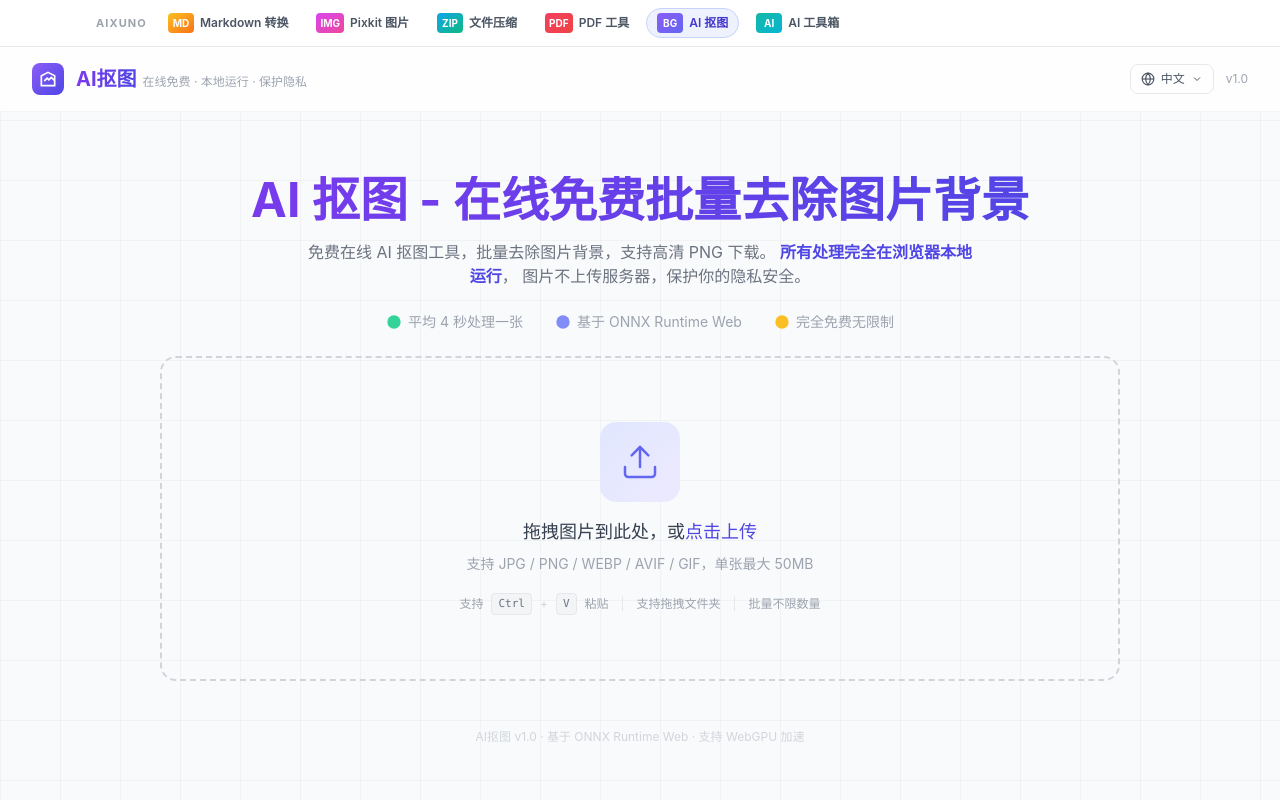
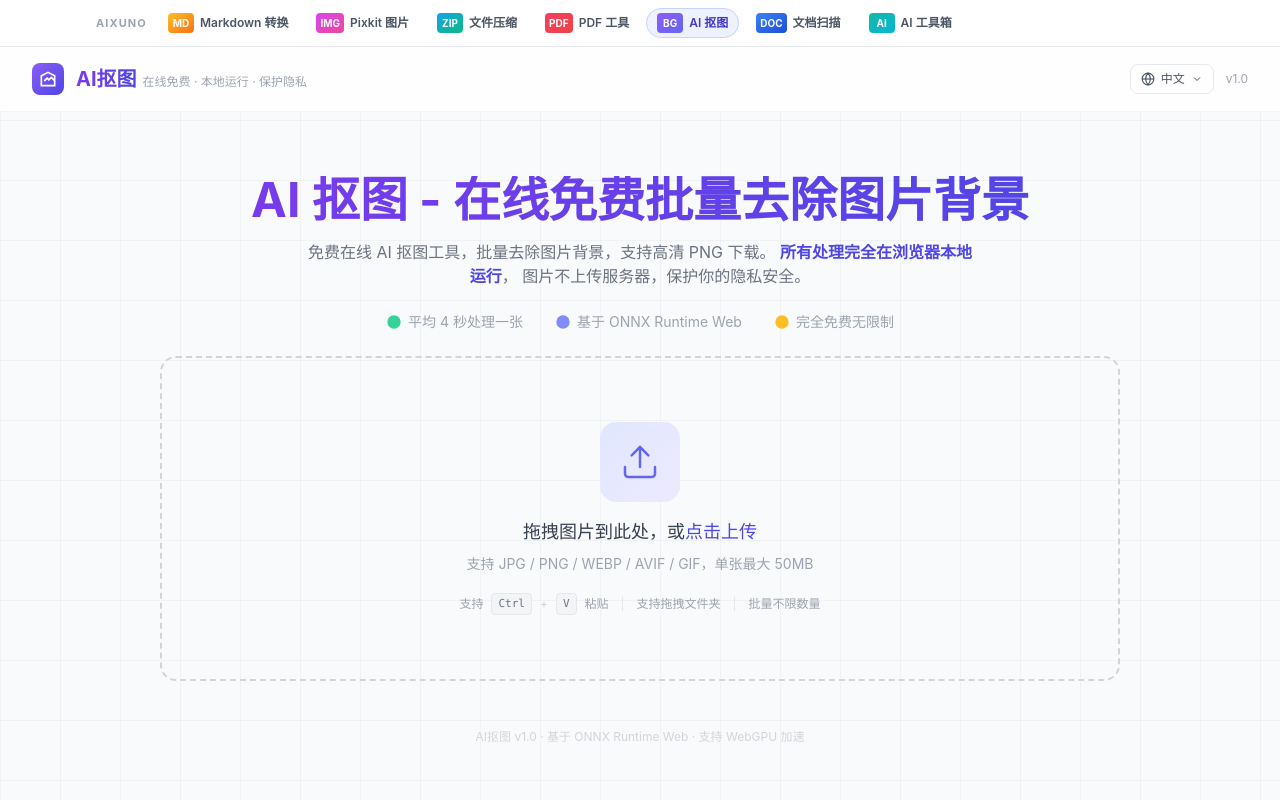
Before and after one commit to zhltzh/bg-remover, a Nuxt app in the folder bg-remover/: page / in a window 1280 px wide. Shown: the top 800 px of the page. Built offline with nearby package versions, Linux system fonts and the light colour scheme.

Commit message:
feat: 站群导航加入文档扫描（scan.aixuno.com）

```diff
--- a/bg-remover/components/SiteNetwork.vue
+++ b/bg-remover/components/SiteNetwork.vue
@@ -36,6 +36,7 @@ const SITES = [
   { id: 'compress', href: 'https://compress.aixuno.com/', mark: 'ZIP', label: '文件压缩', tone: 'from-sky-500 to-emerald-500' },
   { id: 'pdf', href: 'https://pdf.aixuno.com/', mark: 'PDF', label: 'PDF 工具', tone: 'from-rose-500 to-red-500' },
   { id: 'bg', href: 'https://bg.aixuno.com/', mark: 'BG', label: 'AI 抠图', tone: 'from-violet-500 to-indigo-500' },
+  { id: 'scan', href: 'https://scan.aixuno.com/', mark: 'DOC', label: '文档扫描', tone: 'from-blue-500 to-blue-700' },
   { id: 'tools', href: 'https://tools.aixuno.com/', mark: 'AI', label: 'AI 工具箱', tone: 'from-teal-500 to-cyan-500' },
 ]
 
```
